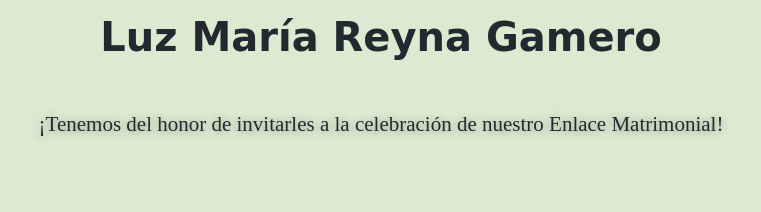
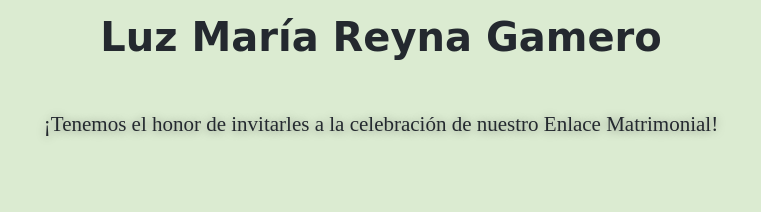
Before and after one commit to labodadecarmenyomar/labodadecarmenyomar.github.io, a plain HTML site: page inicio.html in a window 1280 px wide. Shown: the part 2183-2395 px from the top of the page, 259-1020 px from the left. Drawn offline with nearby package versions, Linux system fonts and the light colour scheme; some packages are replaced by stand-ins of ours; a web font is replaced by a local one.

Commit message:
ten commit

```diff
--- a/inicio.html
+++ b/inicio.html
@@ -184,7 +184,7 @@
         <h6 class='nompadres col-12 col-md-12 mt-0 mb-4 text-center' >Jesus Eduardo Tellez Martínez</h6>-->
 
 
-        <p class='tespero col-12 col-md-12 mt-4 mb-4 text-center' style="color:#24292F; opacity: .7;" >¡Tenemos del honor de invitarles a la celebración de nuestro Enlace Matrimonial!</p>
+        <p class='tespero col-12 col-md-12 mt-4 mb-4 text-center' style="color:#24292F; opacity: .7;" >¡Tenemos el honor de invitarles a la celebración de nuestro Enlace Matrimonial!</p>
 
 
 <div class="curveado2">
```
Also changed, not shown: pases/inicio1.html (+1 -1 lines), pases/inicio2.html (+1 -1 lines), pases/inicio3.html (+1 -1 lines), pases/inicio4.html (+1 -1 lines), pases/inicio5.html (+1 -1 lines), pases/inicio6.html (+1 -1 lines), pases/inicio7.html (+1 -1 lines), pases/inicio8.html (+1 -1 lines), pases/inicio9.html (+1 -1 lines).
